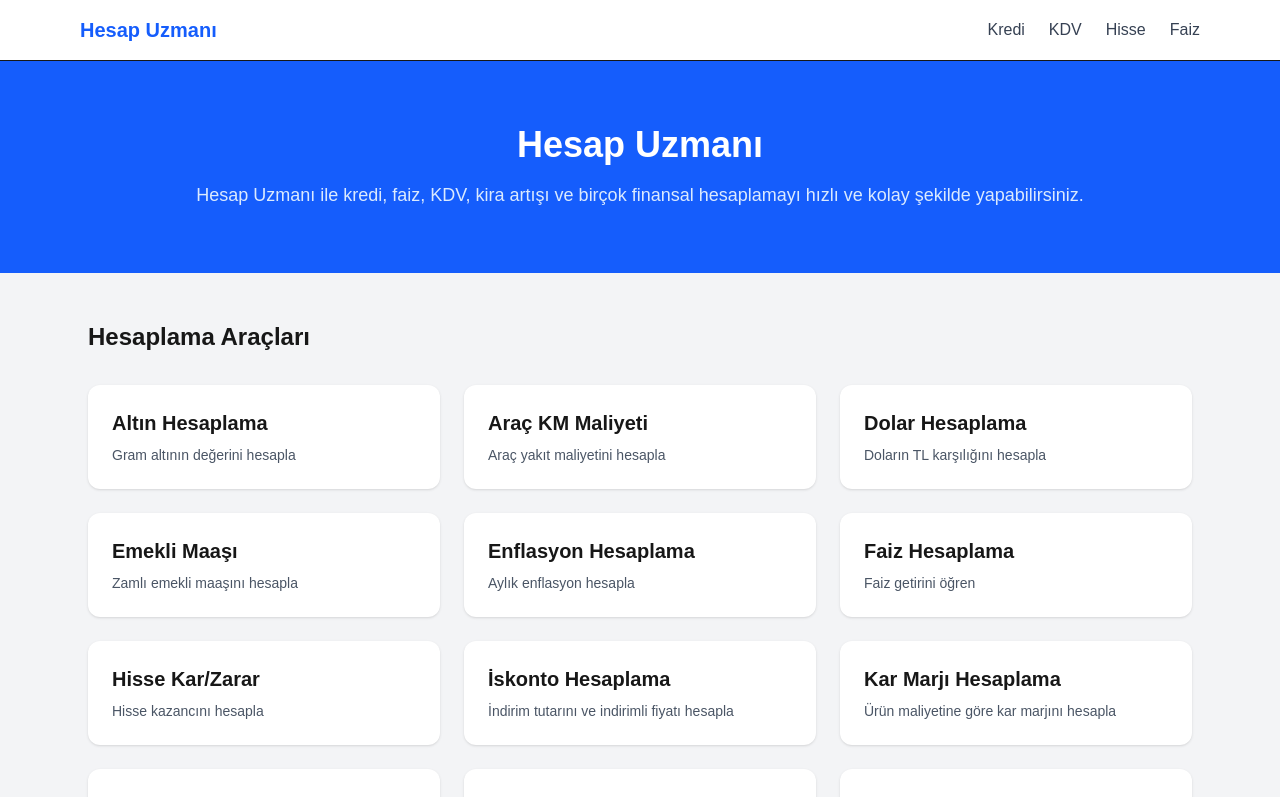
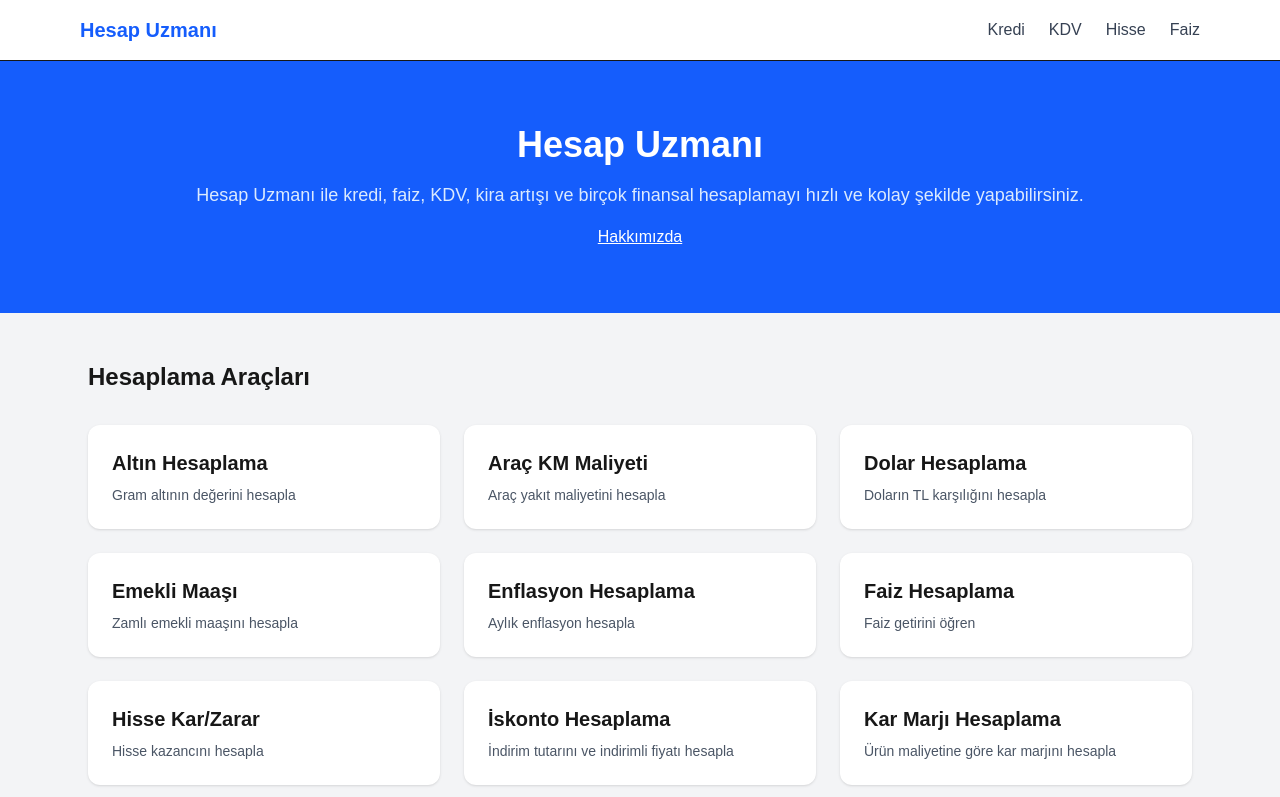
Before and after one commit to erkanckr455/kolayhesapla, a Next.js app: page / in a window 1280 px wide. Shown: the top 797 px of the page. Built offline with nearby package versions, Linux system fonts and the light colour scheme.

Commit message:
hakkimizda link homepage

```diff
--- a/app/page.tsx
+++ b/app/page.tsx
@@ -38,6 +38,14 @@ export default function Home() {
           <p className="text-lg text-blue-100">
             Hesap Uzmanı ile kredi, faiz, KDV, kira artışı ve birçok finansal hesaplamayı hızlı ve kolay şekilde yapabilirsiniz.
           </p>
+
+          {/* 🔥 YENİ EKLENEN LINK */}
+          <div className="mt-4">
+            <Link href="/hakkimizda" className="underline text-white">
+              Hakkımızda
+            </Link>
+          </div>
+
         </div>
       </section>
 
```
